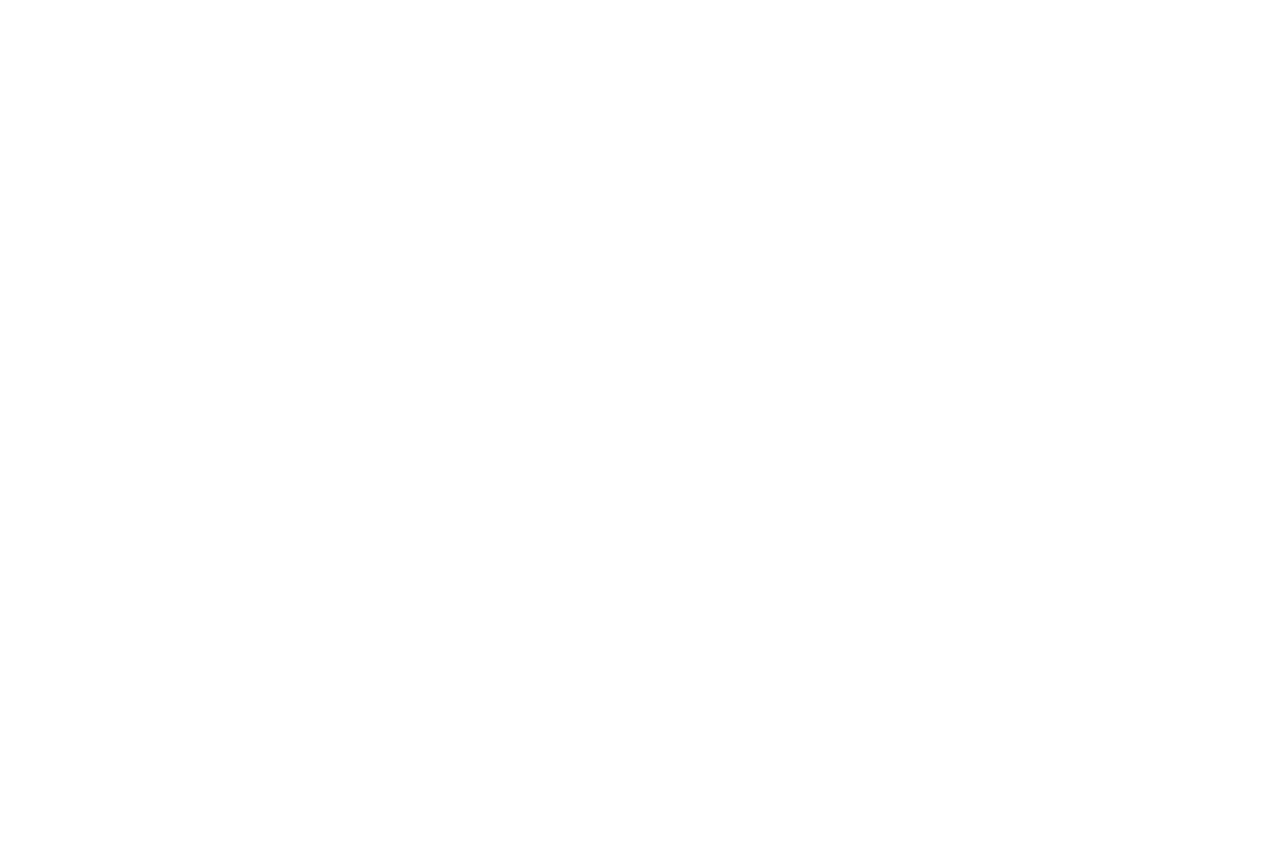
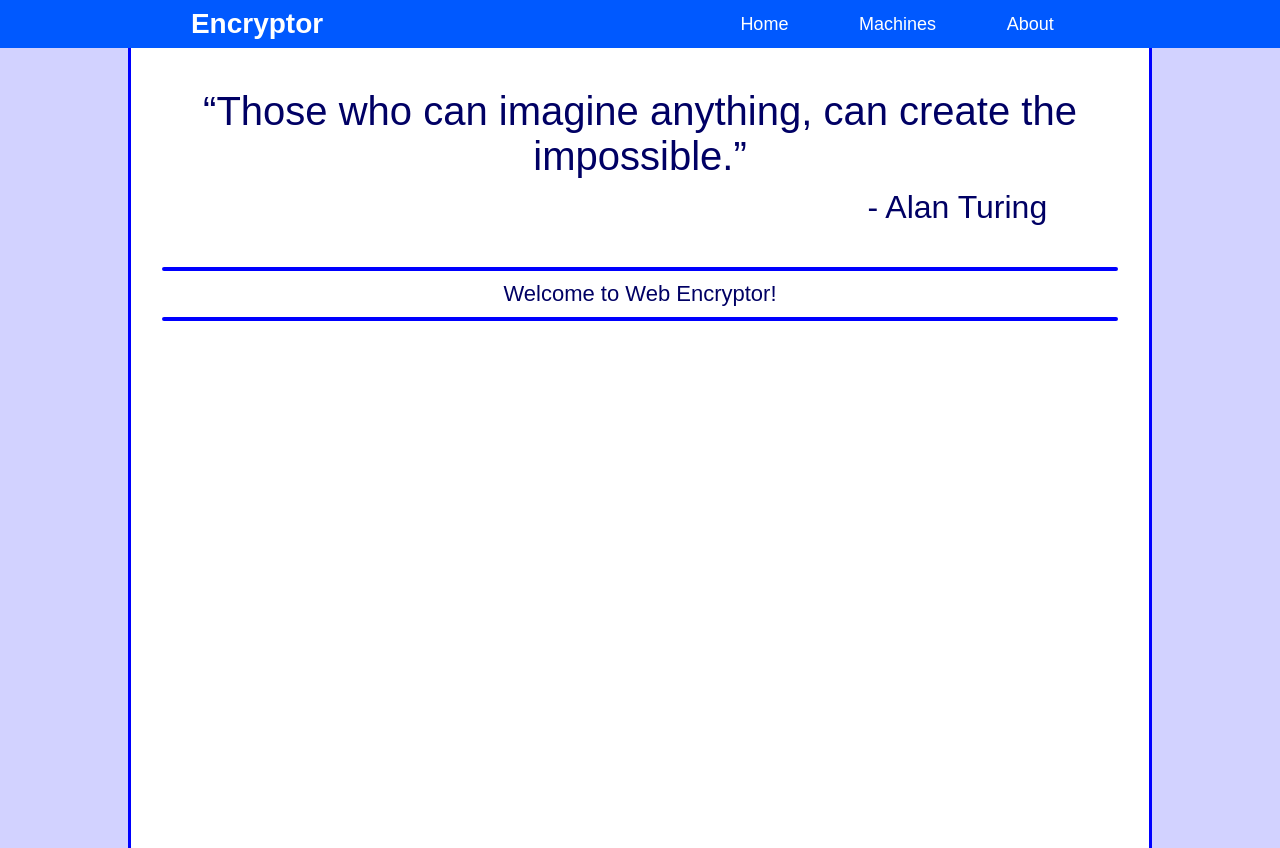
Before and after one commit to GabrielIDSM/Web-Encryptor, a React (Create React App) app: page / in a window 1280 px wide. Before the commit the page ends 800 px from the top, so only its background shows below. Built offline with nearby package versions, Linux system fonts and the light colour scheme.

Commit message:
Home page created, Routes added

```diff
--- a/package.json
+++ b/package.json
@@ -8,6 +8,7 @@
     "@testing-library/user-event": "^7.2.1",
     "react": "^16.13.1",
     "react-dom": "^16.13.1",
+    "react-router-dom": "^5.2.0",
     "react-scripts": "3.4.2"
   },
   "scripts": {
--- /dev/null
+++ b/public/index.css
@@ -0,0 +1,11 @@
+*{
+    padding: 0;
+    margin: 0;
+    text-decoration: none;
+    list-style: none;
+    box-sizing: border-box;
+}
+
+body{
+    background-color: rgb(210, 210, 255);
+}
--- a/public/index.html
+++ b/public/index.html
@@ -2,42 +2,18 @@
 <html lang="en">
   <head>
     <meta charset="utf-8" />
-    <link rel="icon" href="%PUBLIC_URL%/favicon.ico" />
     <meta name="viewport" content="width=device-width, initial-scale=1" />
     <meta name="theme-color" content="#000000" />
     <meta
-      name="description"
-      content="Web site created using create-react-app"
+      name="Web Encryptor"
+      content="Encryptor Enigma Criptografia Machine Details Turing"
     />
-    <link rel="apple-touch-icon" href="%PUBLIC_URL%/logo192.png" />
-    <!--
-      manifest.json provides metadata used when your web app is installed on a
-      user's mobile device or desktop. See https://developers.google.com/web/fundamentals/web-app-manifest/
-    -->
+    <link rel="stylesheet" type="text/css" href="index.css">
     <link rel="manifest" href="%PUBLIC_URL%/manifest.json" />
-    <!--
-      Notice the use of %PUBLIC_URL% in the tags above.
-      It will be replaced with the URL of the `public` folder during the build.
-      Only files inside the `public` folder can be referenced from the HTML.
-
-      Unlike "/favicon.ico" or "favicon.ico", "%PUBLIC_URL%/favicon.ico" will
-      work correctly both with client-side routing and a non-root public URL.
-      Learn how to configure a non-root public URL by running `npm run build`.
-    -->
-    <title>React App</title>
+    <title>Encryptor</title>
   </head>
   <body>
     <noscript>You need to enable JavaScript to run this app.</noscript>
     <div id="root"></div>
-    <!--
-      This HTML file is a template.
-      If you open it directly in the browser, you will see an empty page.
-
-      You can add webfonts, meta tags, or analytics to this file.
-      The build step will place the bundled scripts into the <body> tag.
-
-      To begin the development, run `npm start` or `yarn start`.
-      To create a production bundle, use `npm run build` or `yarn build`.
-    -->
   </body>
 </html>
--- /dev/null
+++ b/src/About.js
@@ -0,0 +1,12 @@
+import React from 'react';
+import './App.css';
+
+function About() {
+    return(
+        <div>
+
+        </div>
+    );
+}
+
+export default About;
--- /dev/null
+++ b/src/App.css
@@ -0,0 +1,68 @@
+.Navbar{
+  color: rgb(255, 255, 255);
+  background-color: rgb(0, 89, 255);
+  height: 48px;
+  display: flex;
+  justify-content: space-around;
+  align-items: center;
+}
+
+.Navlinks{
+  display: flex;
+  width: 30%;
+  justify-content: space-around;
+  align-items: center;
+  list-style: none;
+  font-family: Arial, Helvetica, sans-serif;
+  font-size: 18px;
+}
+
+.Title{
+  font-family: Arial, Helvetica, sans-serif;
+  font-size: 28px;
+}
+
+.Home{
+  width: 80%;
+  min-height: 100%;
+  background-color: rgb(255, 255, 255);
+  position: absolute;
+  left: 10%;
+  border-right-style: solid;
+  border-left-style: solid;
+  border-color: rgb(0, 0, 255);
+}
+
+.MainLabel{
+  padding-top: 4%;
+  font-family: Arial, Helvetica, sans-serif;
+  font-size: 40px;
+  text-align: center;
+  color: rgb(0, 0, 100);
+}
+
+.NameLabel{
+  font-family: Arial, Helvetica, sans-serif;
+  font-size: 32px;
+  text-align: right;
+  padding-right: 10%;
+  padding-top: 1%;
+  padding-bottom: 4%;
+  color: rgb(0, 0, 100);
+}
+
+.Lines{
+  width: 94%;
+  margin: auto;
+  border: 2px solid rgb(0, 0, 255);
+  border-radius: 5px;
+}
+
+.TextLines{
+  font-family: Arial, Helvetica, sans-serif;
+  font-size: 22px;
+  padding-top: 1%;
+  padding-bottom: 1%;
+  text-align: center;
+  color: rgb(0, 0, 100);
+}
--- a/src/App.js
+++ b/src/App.js
@@ -1,10 +1,23 @@
 import React from 'react';
+import './App.css';
+import NavBar from './Navbar';
+import Home from './Home';
+import Machines from './Machines';
+import About from './About';
+import { BrowserRouter as Router, Switch, Route } from 'react-router-dom';
 
 function App() {
   return (
-    <div className="App">
-
-    </div>
+    <Router>
+      <div className="App">
+        <NavBar />
+        <Switch>
+          <Route path="/" exact component={ Home }/>
+          <Route path="/Machines" exact component={ Machines }/>
+          <Route path="/About" exact component={ About }/>
+        </Switch>
+      </div>
+    </Router>
   );
 }
 
--- /dev/null
+++ b/src/Home.js
@@ -0,0 +1,16 @@
+import React from 'react';
+import './App.css';
+
+function Home() {
+    return(
+        <div className="Home">
+            <p className="MainLabel">“Those who can imagine anything, can create the impossible.” </p>
+            <p className="NameLabel">- Alan Turing</p>
+            <hr className="Lines"/>
+            <p className="TextLines">Welcome to Web Encryptor!</p>
+            <hr className="Lines"/>
+        </div>
+    );
+}
+
+export default Home;
--- /dev/null
+++ b/src/Machines.js
@@ -0,0 +1,12 @@
+import React from 'react';
+import './App.css';
+
+function Machines() {
+    return(
+        <div>
+
+        </div>
+    );
+}
+
+export default Machines;
--- /dev/null
+++ b/src/Navbar.js
@@ -0,0 +1,17 @@
+import React from 'react';
+import './App.css';
+
+function NavBar() {
+  return (
+    <nav className="Navbar">
+      <p className="Title"><b>Encryptor</b></p>
+      <ul className="Navlinks">
+        <li>Home</li>
+        <li>Machines</li>
+        <li>About</li>
+      </ul>
+    </nav>
+  );
+}
+
+export default NavBar;
```
Also changed, not shown: default/App.css (deleted, +0 -38 lines), src/EnigmaSwissKCommercial.js (added, +12 -0 lines), 1 other file (tests, documents, lock files or other folders).
